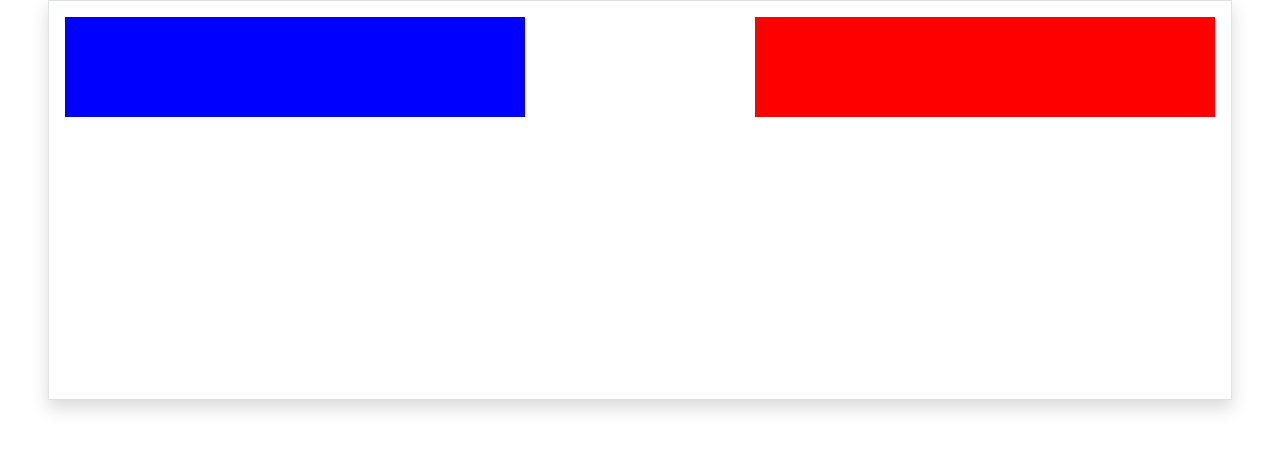
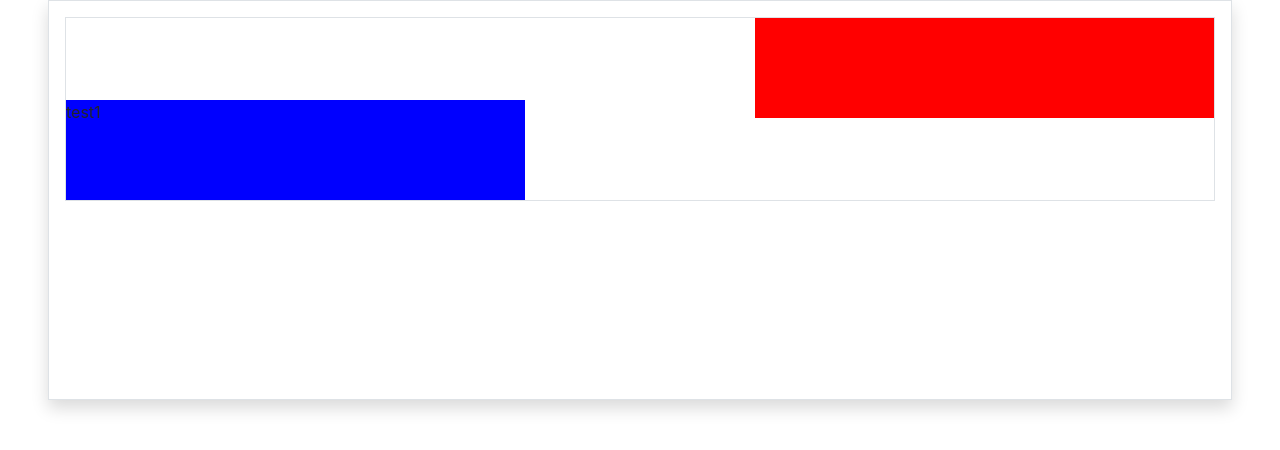
Before and after one commit to toppy42/booksubber_react, a React (Create React App) app: page / in a window 1280 px wide. Shown: the top 450 px of the page. Built offline with nearby package versions, Linux system fonts and the light colour scheme.

Commit message:
try and fail to not use grid

```diff
--- a/package.json
+++ b/package.json
@@ -4,6 +4,7 @@
   "private": true,
   "dependencies": {
     "bootstrap": "^4.4.1",
+    "prop-types": "^15.7.2",
     "react": "^16.12.0",
     "react-dom": "^16.12.0",
     "react-scripts": "3.2.0"
--- a/src/App.js
+++ b/src/App.js
@@ -2,6 +2,7 @@ import React from 'react';
 import './App.css';
 import 'bootstrap/dist/css/bootstrap.min.css'
 import Page from './layouts/Page'
+import ContentSyncBlock from './components/ContentSyncBlock'
 
 var divHeight = {
     height: '100px'
@@ -11,9 +12,7 @@ function App() {
   return (
     <div className="px-5 w-100">
         <Page>
-            <div className="d-inline-block w-40" style={{height:'100px', backgroundColor: 'blue'}}></div>
-            <div className="d-inline-block w-20" style={{height:'100px', backgroundColor: 'white'}}></div>
-            <div className="d-inline-block w-40" style={{height:'100px', backgroundColor: 'red'}}></div>
+            <ContentSyncBlock />
         </Page>
     </div>
   );
--- /dev/null
+++ b/src/components/ContentArea.js
@@ -0,0 +1,34 @@
+import React from 'react';
+import PropTypes from 'prop-types';
+
+class ContentArea extends React.Component {
+    constructor(props) {
+        super(props)
+    }
+
+    static defaultProps = {
+        contentList: ['test1']
+    }
+
+    generateContentList(){
+        return this.props.contentList.map(this.generateTextContent);
+    }
+
+    generateTextContent(text) {
+        return <div>{text}</div>
+    }
+
+    render() {
+        return (
+            <div>
+                {this.generateContentList()}
+            </div>
+        );
+    };
+}
+
+ContentArea.propTypes = {
+    contentList: PropTypes.array
+}
+
+export default ContentArea;
--- /dev/null
+++ b/src/components/ContentSyncBlock.js
@@ -0,0 +1,17 @@
+import React from 'react';
+import ContentArea from './ContentArea'
+
+function ContentSyncBlock() {
+    // Todo: For some reason the outer div is adding 8 px of space under the content
+    return (
+        <div className='border'>
+            <div className="d-inline-block w-40" style={{height:'100px', backgroundColor: 'blue'}}>
+                <ContentArea />
+            </div>
+            <div className="d-inline-block w-20" style={{height:'100px', backgroundColor: 'white'}}></div>
+            <div className="d-inline-block w-40" style={{height:'100px', backgroundColor: 'red'}}></div>
+        </div>
+    );
+}
+
+export default ContentSyncBlock;
```
